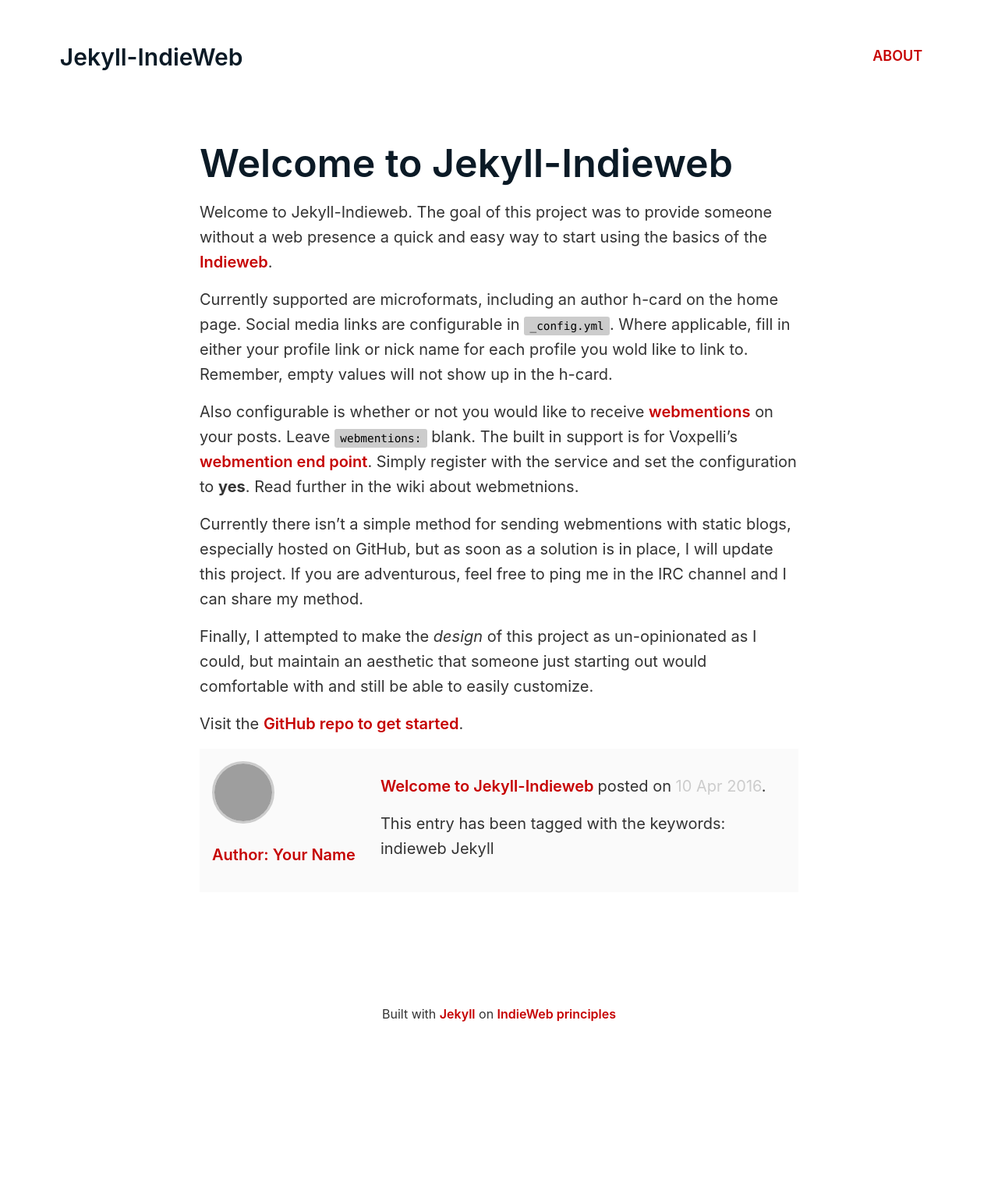
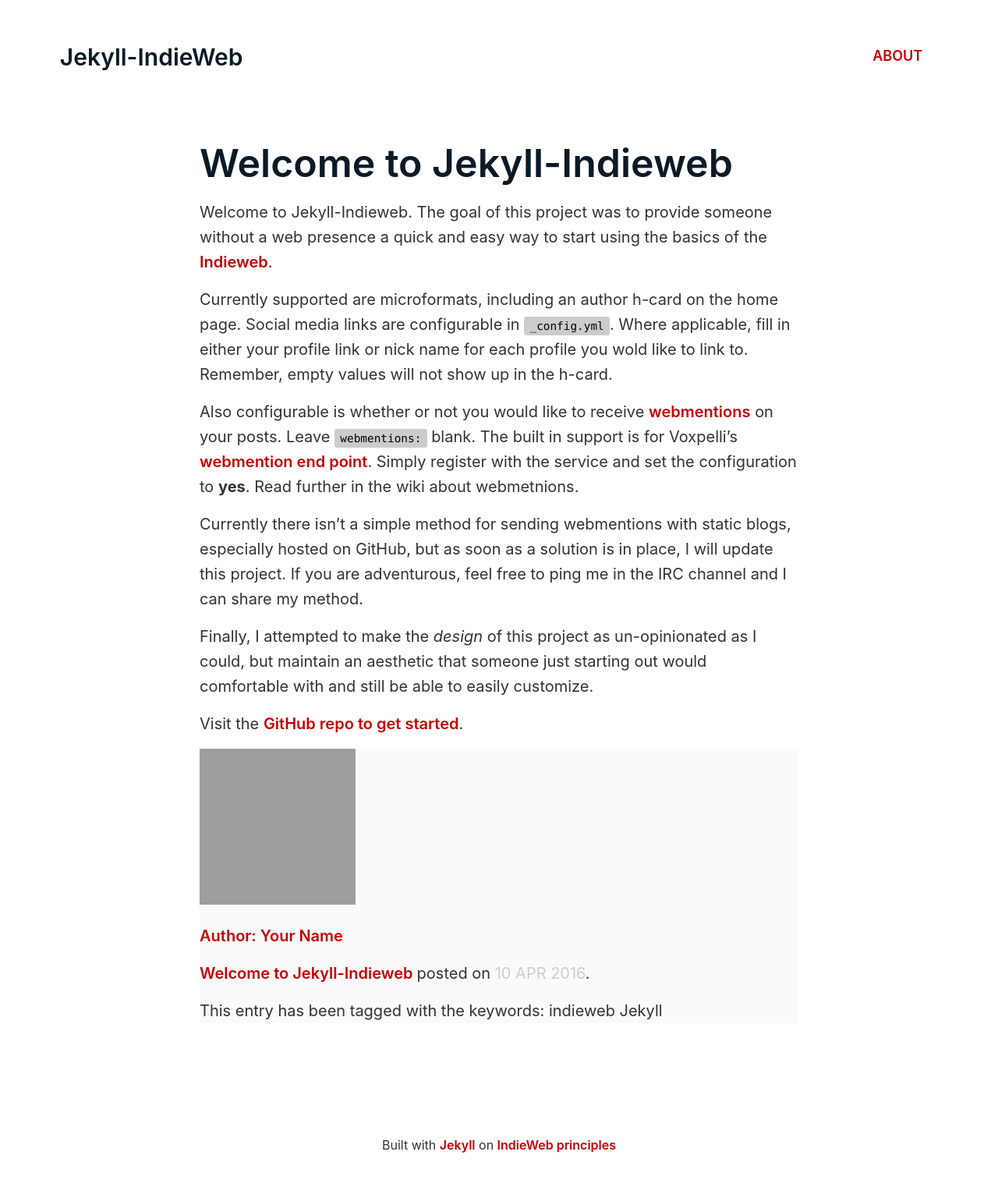
Before and after one commit to miklb/jekyll-indieweb, a Jekyll site: the page built from _posts/2016-4-10-welcome-to-jekyll-indieweb.md, in a window 1280 px wide. Shown: the whole page at 78% size. Built offline with Jekyll 4.4.1, drawn with Linux system fonts in a browser that asks for light colours; before the commit the page ends 1345 px from its top, so only the background shows below that; grey boxes are pictures that could not be loaded.

Commit message:
remove unnecessary wrapper div

```diff
--- a/_layouts/post.html
+++ b/_layouts/post.html
@@ -13,7 +13,7 @@
       {{ content }}
   </div>
   <footer class="entry-footer">
-	  <div class="entry-meta">
+
       <div class="h-card p-author">
 		        <a href="{{ site.github.url }}" class="entry-author-link" rel="author">
                   {% if site.author_img %}
@@ -28,7 +28,7 @@
         <p><a href="{{ post.url | prepend: site.github.url }}">{{ page.title }} </a> posted on <time datetime="{{ page.date | date_to_xmlschema }}" class="dt-time post-date">{{ page.date | date_to_string }}</time>.</p>
         <p>This entry has been tagged with the keywords: {% for tags in page.tags %}<span class="tag">{{ tags }} </span>{% endfor %}</p>
     </div>
-  </div>
+
 </footer>
 </article>
 
```
